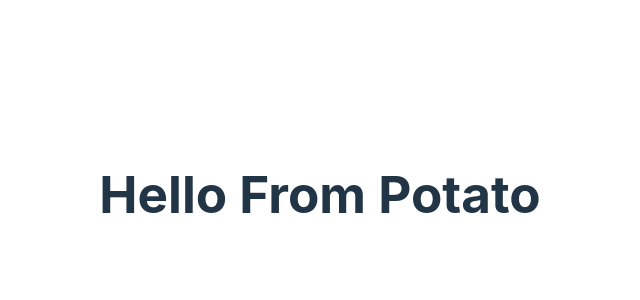
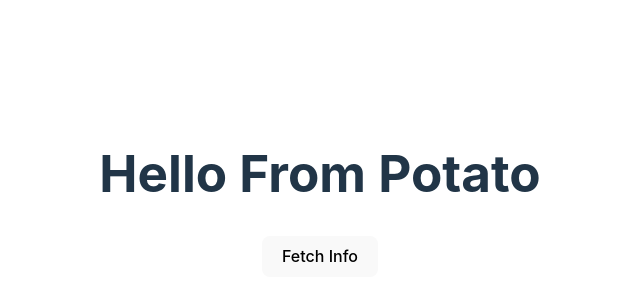
Before and after one commit to alecfaustino/NutritionAppTS, a React (Vite) app: page / in a window 1280 px wide. Shown: the part 206-506 px from the top of the page, without its empty margins (320-960 px from the left). Built offline with nearby package versions, Linux system fonts and the light colour scheme.

Commit message:
render the food descriptions on the page

```diff
--- a/src/pages/Potato.tsx
+++ b/src/pages/Potato.tsx
@@ -1,9 +1,35 @@
 import axios, {AxiosError} from 'axios';
 import { useState } from 'react';
+type Food = {
+  description: string;
+}
 const Potato = () => {
+  const [foods, setFoods] = useState<Food[]>([]);
+
+  const fetchInfo = async () => {
+    try {
+      const fetchResult = await axios.get(`http://localhost:8080/api/usda/search`)
+      // fetchResult.data.data.foods is the array of foods
+      setFoods(fetchResult.data.data.foods);
+    } catch (error) {
+      if (axios.isAxiosError(error) && error.response?.status === 401) {
+        console.log("temporary code");
+      }
+    }
+  }
   return (
     <>
       <h1>Hello From Potato</h1>
+
+      <button onClick={fetchInfo}>Fetch Info</button>
+      <div>
+        {foods.map((food, index) => (
+          <div key={index}>
+            <h2>Name</h2>
+            <p>{food.description}</p>
+          </div>
+        ))}
+      </div>
     </>
   )
 }
```
